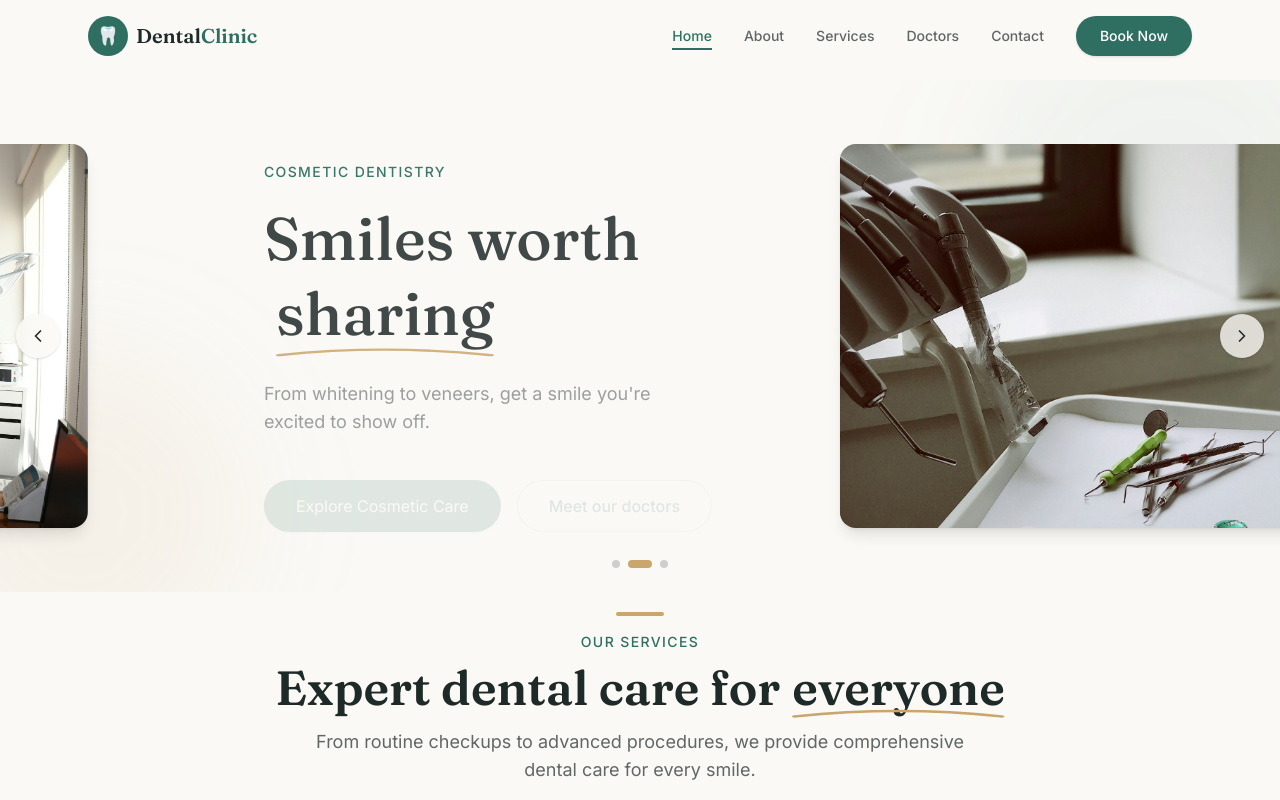
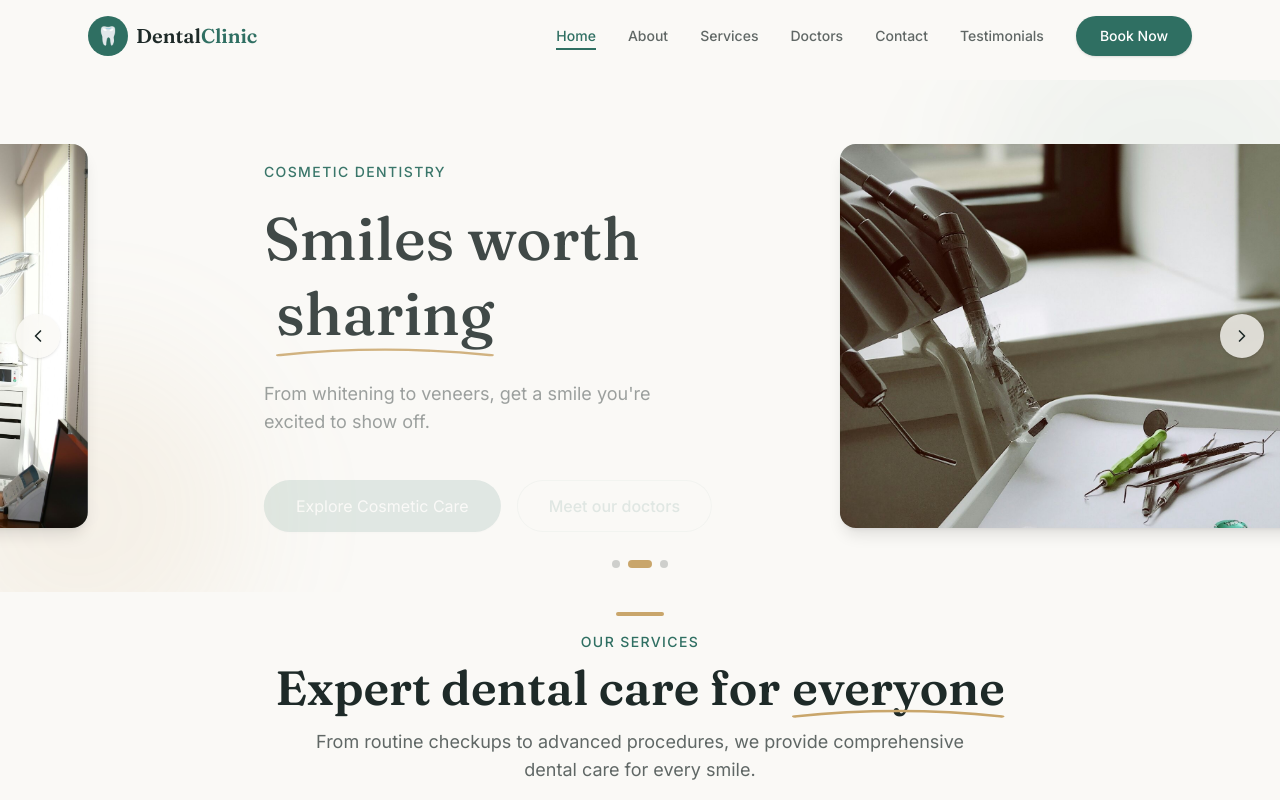
Before and after one commit to codingnewbie31/dental-clinic-website, a Next.js app: page / in a window 1280 px wide. Shown: the top 800 px of the page. Built offline with nearby package versions, Linux system fonts and the light colour scheme.

Commit message:
added the testimonials page into the navbar

```diff
--- a/app/components/layout/Navbar.tsx
+++ b/app/components/layout/Navbar.tsx
@@ -16,6 +16,7 @@ const navLinks: NavLink[] = [
   { href: "/services", label: "Services" },
   { href: "/doctors", label: "Doctors" },
   { href: "/contact", label: "Contact" },
+  { href: "/testimonials", label: "Testimonials" },
 ];
 
 export default function Navbar() {
```
